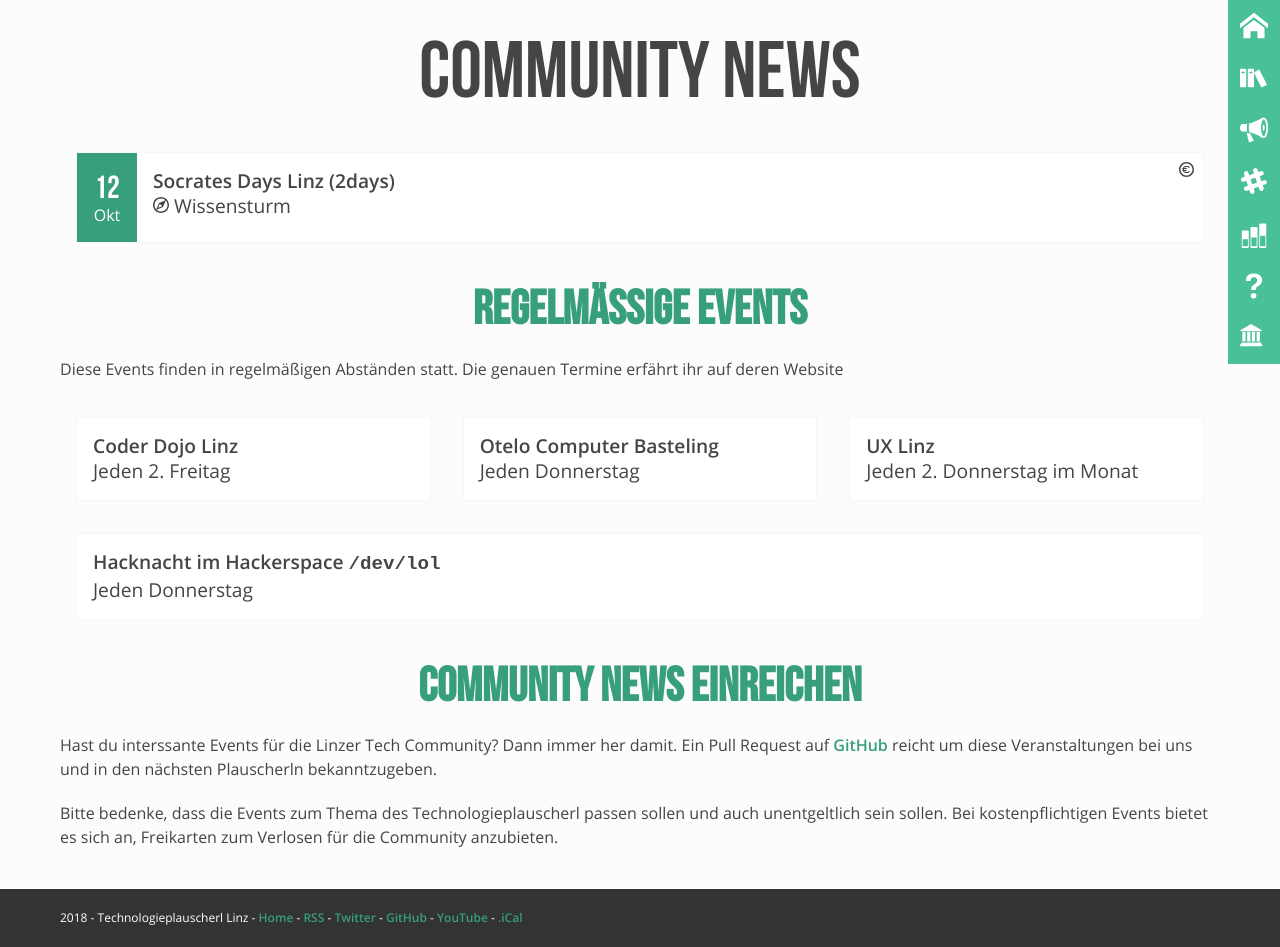
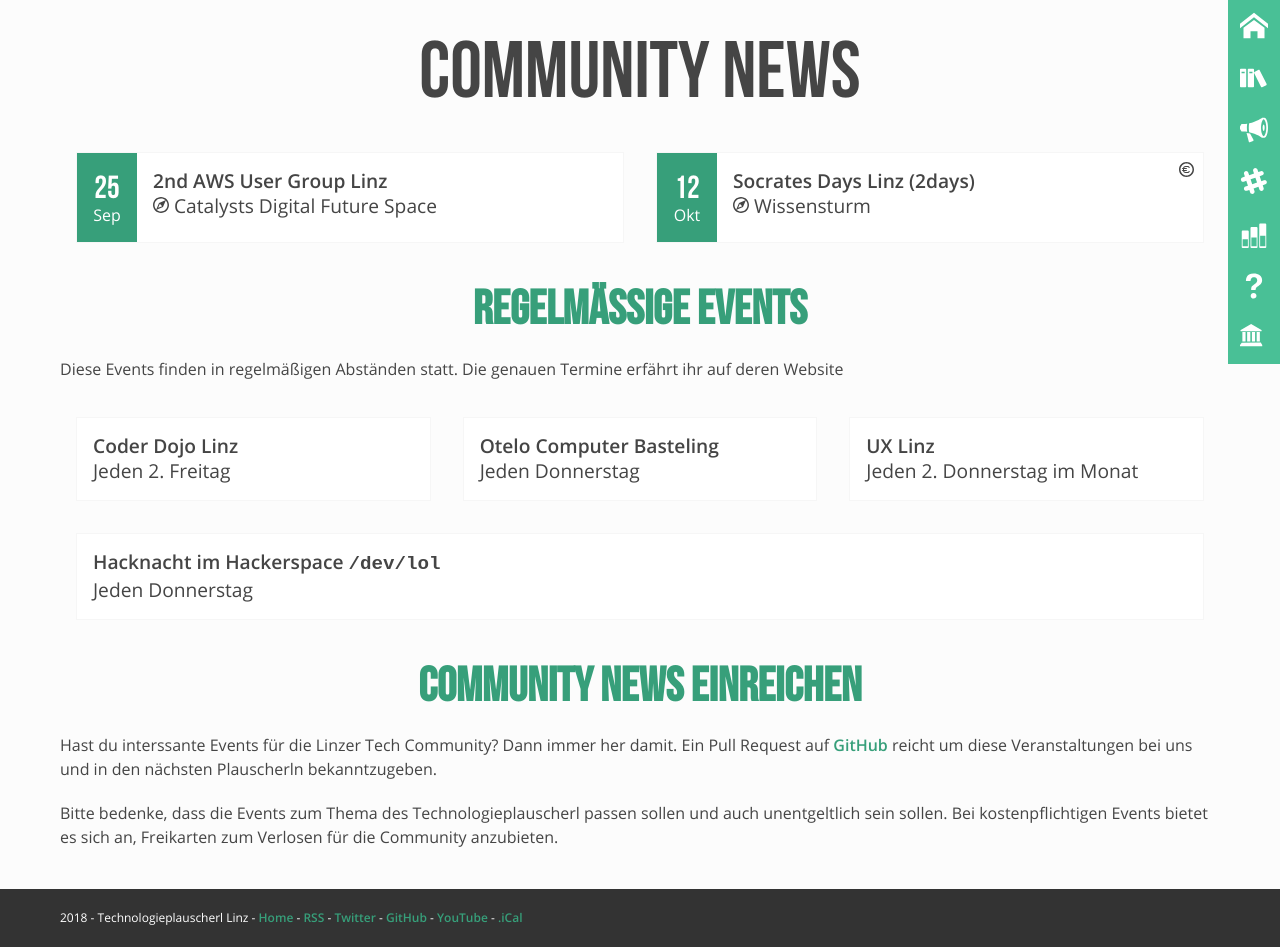
Before and after one commit to mericanAncer127/plauscherl, a Jekyll site: the page built from pages/community-news.html, in a window 1280 px wide. Built offline with Jekyll 4.4.1, drawn with Linux system fonts in a browser that asks for light colours.

Commit message:
added 2nd aws user group meetup (#144)

```diff
--- a/_data/community.yml
+++ b/_data/community.yml
@@ -604,6 +604,11 @@
       location: "Dynatrace"
       date: 2018-06-12
       link: https://www.meetup.com/en-AU/AWS-User-Group-Linz/events/249598149/
+    -
+      name: "2nd AWS User Group Linz"
+      location: "Catalysts Digital Future Space"
+      date: 2018-09-25
+      link: https://www.meetup.com/en-AU/AWS-User-Group-Linz/events/252112439/
 -
   id: socrates
   name: "Socrates Days Linz"
```
